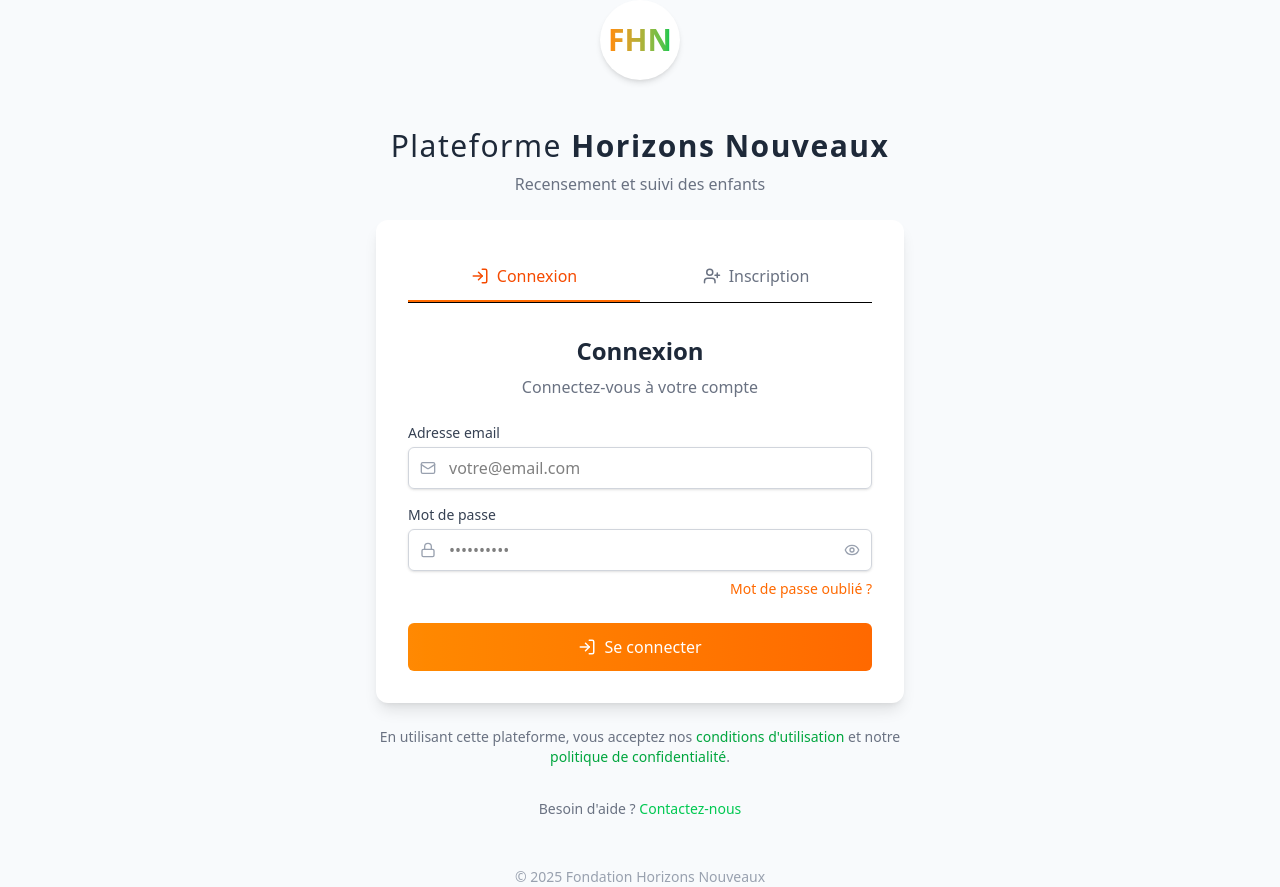
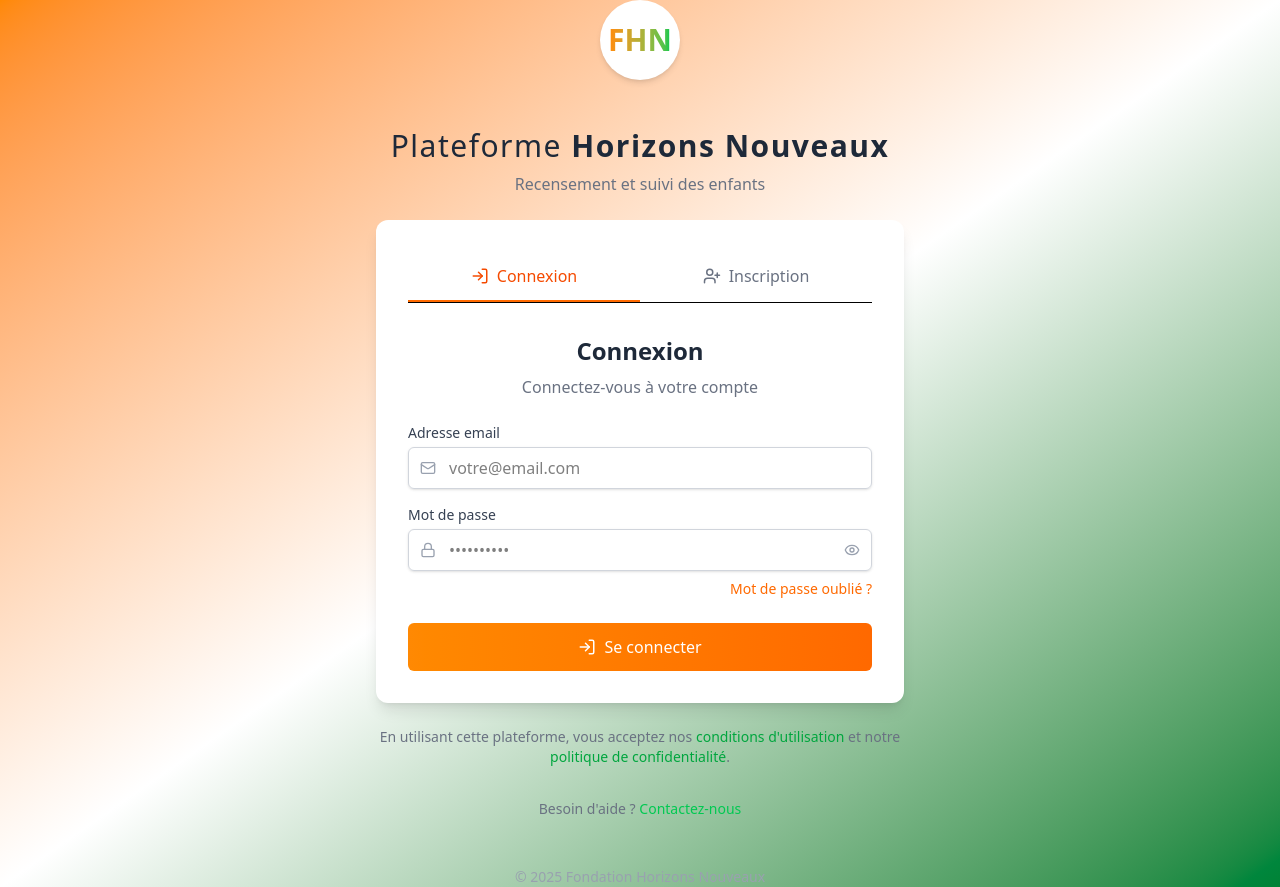
Before and after one commit to sancty007/FHN_APP, a React (Vite) app: page / in a window 1280 px wide. Built offline with nearby package versions, Linux system fonts and the light colour scheme.

Commit message:
feat: changment du background color de la page login

```diff
--- a/src/pages/HomePage.jsx
+++ b/src/pages/HomePage.jsx
@@ -59,7 +59,7 @@ const HomePage = () => {
   };
 
   return (
-    <div className="min-h-screen bg-slate-50 flex flex-col justify-center items-center">
+    <div className="min-h-screen bg-slate-50 flex flex-col justify-center items-center bg-gradient-to-br from-orange-400/100 via-white to-green-700/100">
       <div className="max-w-xl w-full px-6">
         <div className="text-center mb-12">
           <div className="inline-flex items-center justify-center w-20 h-20 bg-white rounded-full shadow-md">
```
